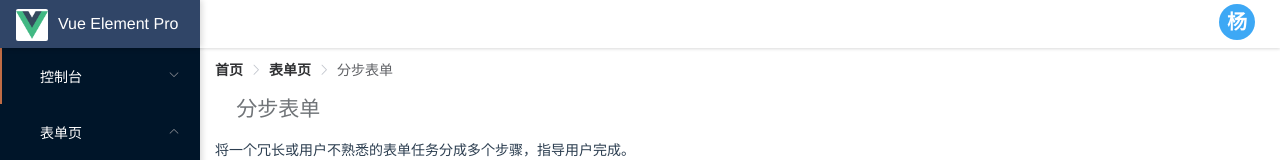
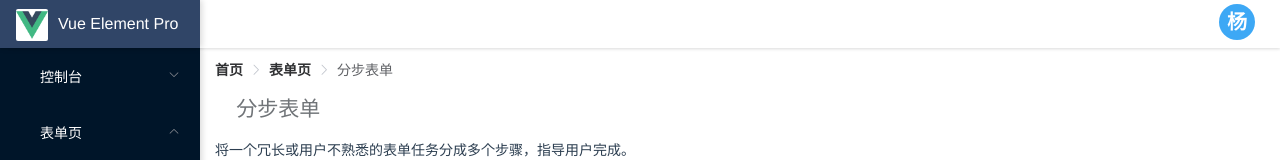
Before and after one commit to sobird/vue-admin, a Vue app: page /#/form/step in a window 1280 px wide. Shown: the top 160 px of the page. Built offline with nearby package versions, Linux system fonts and the light colour scheme; the HTML template or start-up script is replaced by a standard one; a web font is replaced by a local one.

Commit message:
导航菜单样式优化

```diff
--- a/src/components/LayoutSidebar.vue
+++ b/src/components/LayoutSidebar.vue
@@ -88,7 +88,11 @@
         margin-right: 5px;
         width: 15px;
       }
+      .el-submenu{
+        position: relative;
+      }
       .el-menu-item{
+        position: relative;
         margin-bottom: 1px;
         height: 40px;
         line-height: 40px;
```
